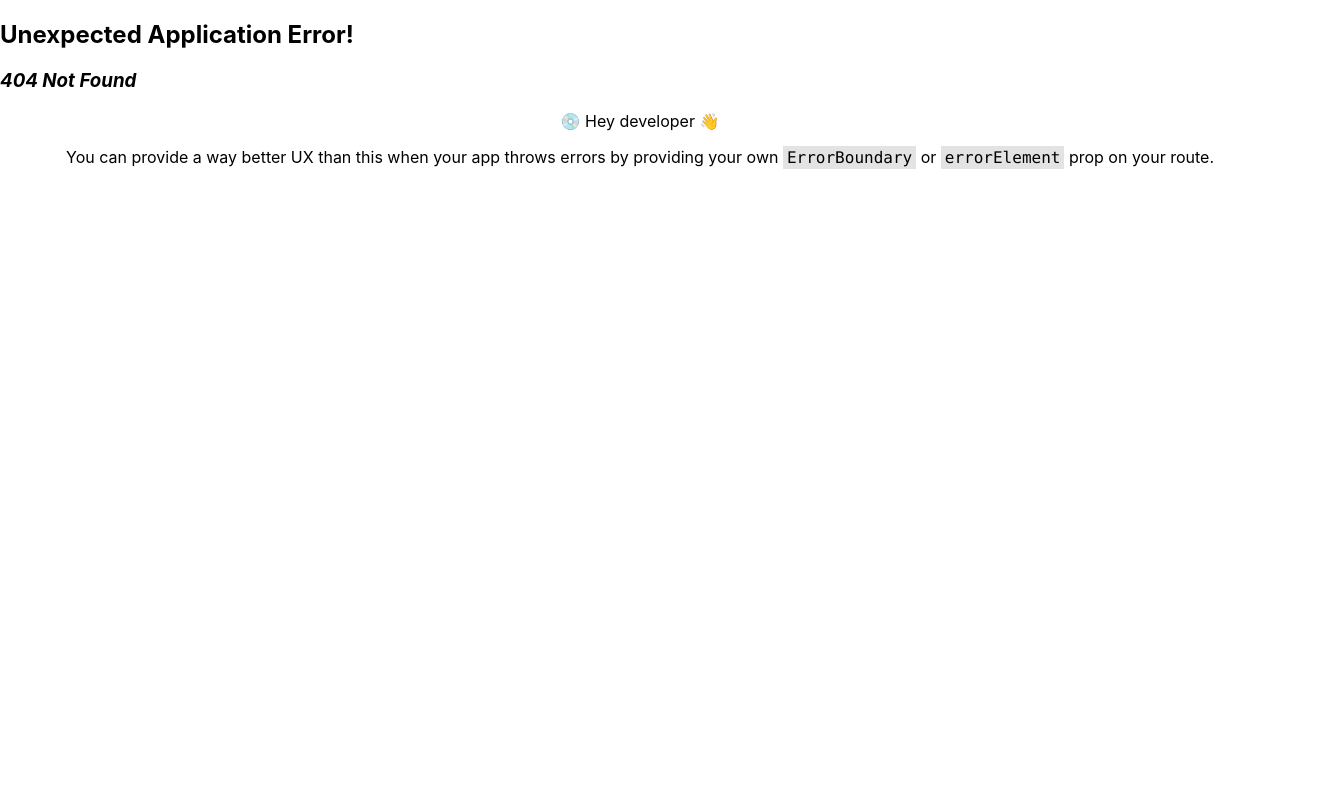
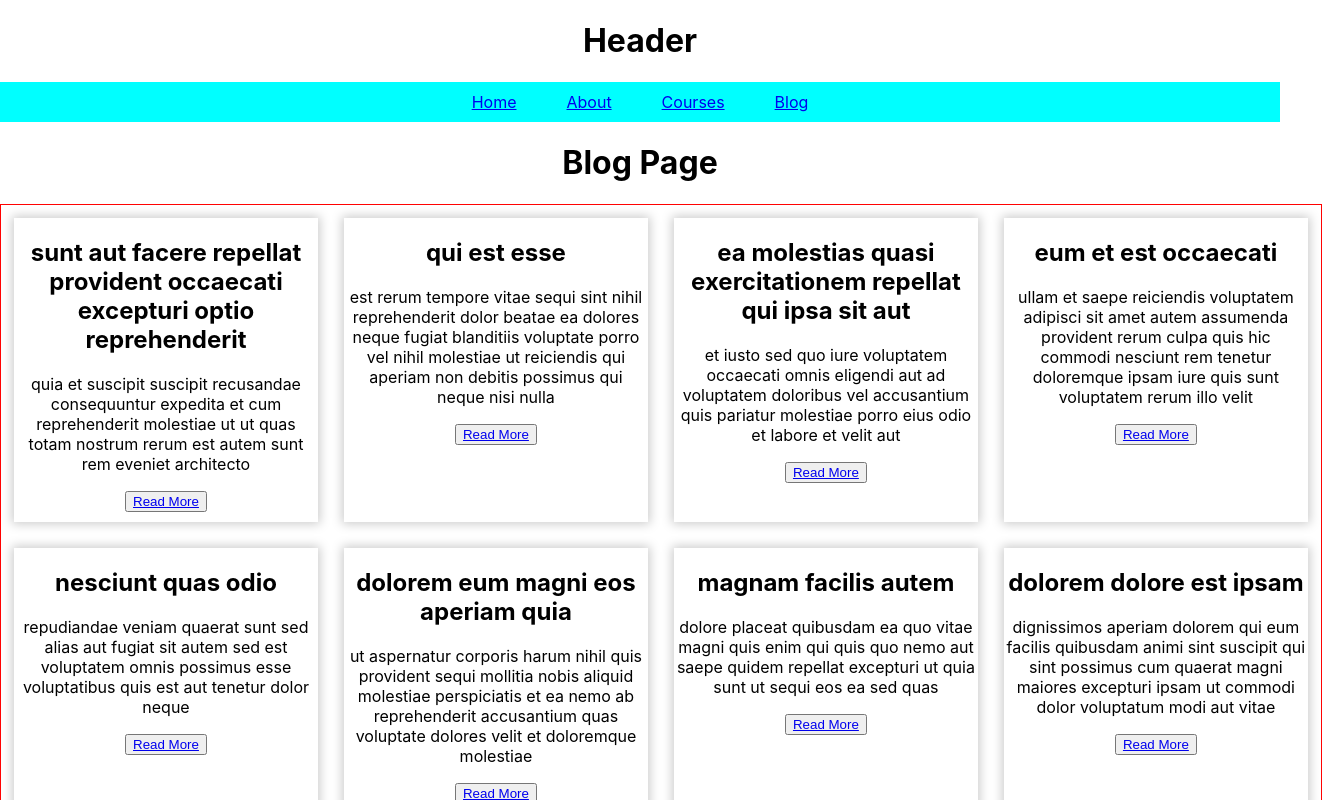
Before and after one commit to prajapatihet/todolist, a React (Create React App) app: page /blog in a window 1280 px wide. Before the commit this address had no page. Shown: the top 800 px of the page, 1322 px wide, since content can reach past the window. Built offline with nearby package versions, Linux system fonts and the light colour scheme.

Commit message:
Dynamic Routing

```diff
--- /dev/null
+++ b/src/Data/blogs.jsx
@@ -0,0 +1,62 @@
+export let blogs = [
+    {
+        "userId": 1,
+        "id": 1,
+        "title": "sunt aut facere repellat provident occaecati excepturi optio reprehenderit",
+        "body": "quia et suscipit\nsuscipit recusandae consequuntur expedita et cum\nreprehenderit molestiae ut ut quas totam\nnostrum rerum est autem sunt rem eveniet architecto"
+    },
+    {
+        "userId": 1,
+        "id": 2,
+        "title": "qui est esse",
+        "body": "est rerum tempore vitae\nsequi sint nihil reprehenderit dolor beatae ea dolores neque\nfugiat blanditiis voluptate porro vel nihil molestiae ut reiciendis\nqui aperiam non debitis possimus qui neque nisi nulla"
+    },
+    {
+        "userId": 1,
+        "id": 3,
+        "title": "ea molestias quasi exercitationem repellat qui ipsa sit aut",
+        "body": "et iusto sed quo iure\nvoluptatem occaecati omnis eligendi aut ad\nvoluptatem doloribus vel accusantium quis pariatur\nmolestiae porro eius odio et labore et velit aut"
+    },
+    {
+        "userId": 1,
+        "id": 4,
+        "title": "eum et est occaecati",
+        "body": "ullam et saepe reiciendis voluptatem adipisci\nsit amet autem assumenda provident rerum culpa\nquis hic commodi nesciunt rem tenetur doloremque ipsam iure\nquis sunt voluptatem rerum illo velit"
+    },
+    {
+        "userId": 1,
+        "id": 5,
+        "title": "nesciunt quas odio",
+        "body": "repudiandae veniam quaerat sunt sed\nalias aut fugiat sit autem sed est\nvoluptatem omnis possimus esse voluptatibus quis\nest aut tenetur dolor neque"
+    },
+    {
+        "userId": 1,
+        "id": 6,
+        "title": "dolorem eum magni eos aperiam quia",
+        "body": "ut aspernatur corporis harum nihil quis provident sequi\nmollitia nobis aliquid molestiae\nperspiciatis et ea nemo ab reprehenderit accusantium quas\nvoluptate dolores velit et doloremque molestiae"
+    },
+    {
+        "userId": 1,
+        "id": 7,
+        "title": "magnam facilis autem",
+        "body": "dolore placeat quibusdam ea quo vitae\nmagni quis enim qui quis quo nemo aut saepe\nquidem repellat excepturi ut quia\nsunt ut sequi eos ea sed quas"
+    },
+    {
+        "userId": 1,
+        "id": 8,
+        "title": "dolorem dolore est ipsam",
+        "body": "dignissimos aperiam dolorem qui eum\nfacilis quibusdam animi sint suscipit qui sint possimus cum\nquaerat magni maiores excepturi\nipsam ut commodi dolor voluptatum modi aut vitae"
+    },
+    {
+        "userId": 1,
+        "id": 9,
+        "title": "nesciunt iure omnis dolorem tempora et accusantium",
+        "body": "consectetur animi nesciunt iure dolore\nenim quia ad\nveniam autem ut quam aut nobis\net est aut quod aut provident voluptas autem voluptas"
+    },
+    {
+        "userId": 1,
+        "id": 10,
+        "title": "optio molestias id quia eum",
+        "body": "quo et expedita modi cum officia vel magni\ndoloribus qui repudiandae\nvero nisi sit\nquos veniam quod sed accusamus veritatis error"
+    }
+]
--- a/src/common/Header.css
+++ b/src/common/Header.css
@@ -18,3 +18,20 @@ nav ul li{
 h1, p{
     text-align: center;
 }
+
+
+.container{
+    width: 1320px;
+    margin: auto;
+    display: flex;
+    flex-wrap: wrap;
+    border: 1px solid red;
+}
+
+.blogItems{
+    text-align: center;
+    padding-bottom: 10px;
+    flex-basis: 23%;
+    box-shadow: 0px 0px 10px 2px #ccc;
+    margin: 1%;
+}
--- a/src/common/Header.jsx
+++ b/src/common/Header.jsx
@@ -11,6 +11,7 @@ export default function Header() {
                     <li><Link to={'/'}>Home</Link></li>
                     <li><Link to={'/about-us'}>About</Link></li>
                     <li><Link to={'/courses'}>Courses</Link></li>
+                    <li><Link to={'/blog'}>Blog</Link></li>
                 </ul>
             </nav>
         </div>
--- /dev/null
+++ b/src/pages/Blog.jsx
@@ -0,0 +1,28 @@
+import React from 'react'
+import Header from '../common/Header'
+import { blogs } from '../Data/blogs'
+import { Link } from 'react-router-dom'
+
+export default function Blog() {
+    let allBlogs = blogs.map((v, i) => {
+        return (
+            <div className='blogItems' key={i}>
+                <h2> {v.title}</h2>
+                <p>
+                    {v.body}
+                </p>
+                <button><Link to={`/blog/${v.id}`}>Read More</Link></button>
+            </div>
+        )
+    })
+    return (
+        <div>
+            <Header />
+            <h1>Blog Page</h1>
+            <div className='container'>
+                {allBlogs}
+            </div>
+
+        </div>
+    )
+}
--- /dev/null
+++ b/src/pages/BlogDetails.jsx
@@ -0,0 +1,16 @@
+import React from 'react'
+import Header from '../common/Header'
+import { useLocation } from 'react-router-dom'
+import { blogs } from '../Data/blogs';
+
+export default function BlogDetails() {
+    let uselocation = useLocation();
+    let currentId = uselocation.pathname.split('/')[2];
+    let currentData = blogs.filter((v) => v.id == currentId)[0];
+    return (
+        <div>
+            <Header />
+            <h1>{currentData.title}</h1>
+        </div>
+    )
+}
```
Also changed, not shown: src/index.js (+12 -2 lines).
